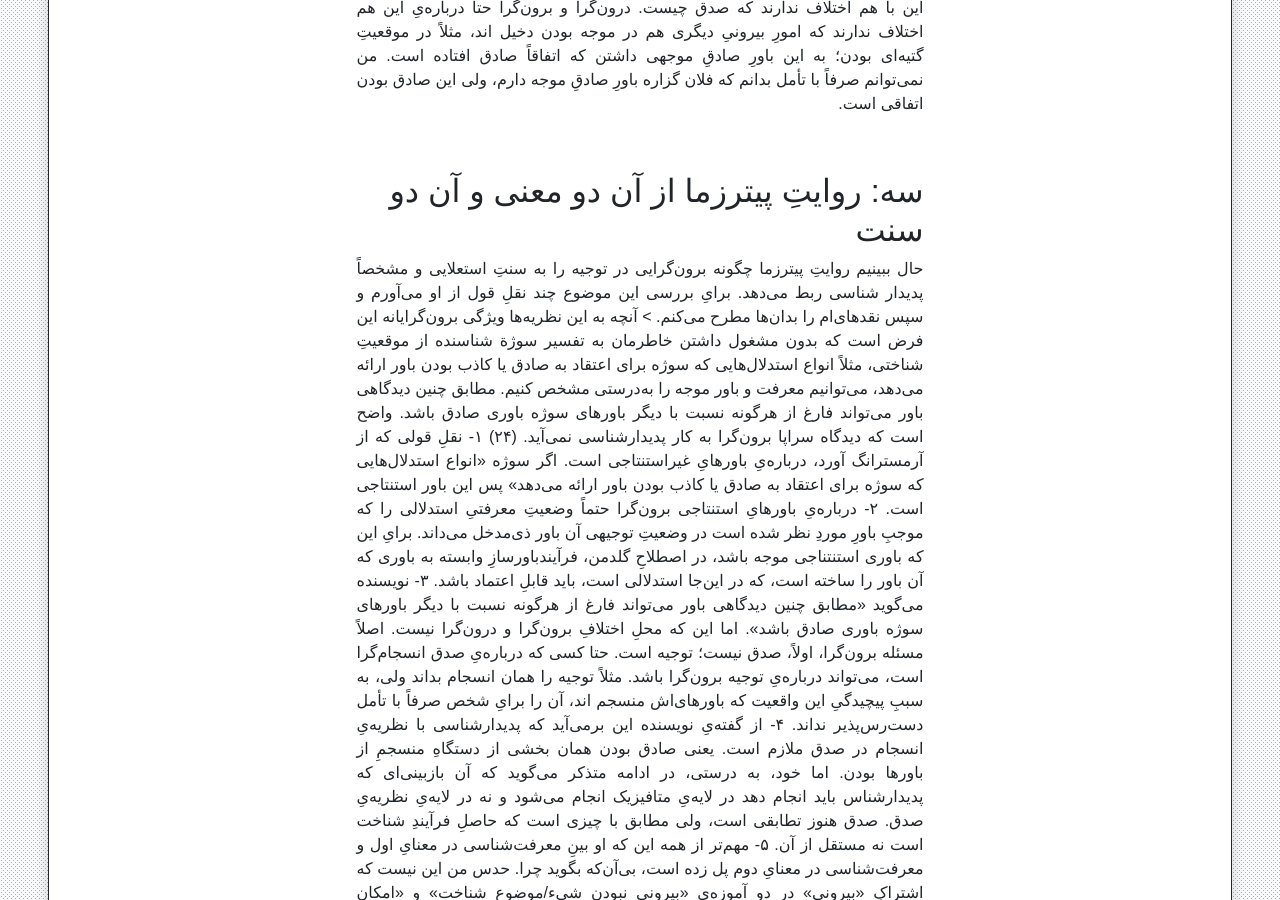
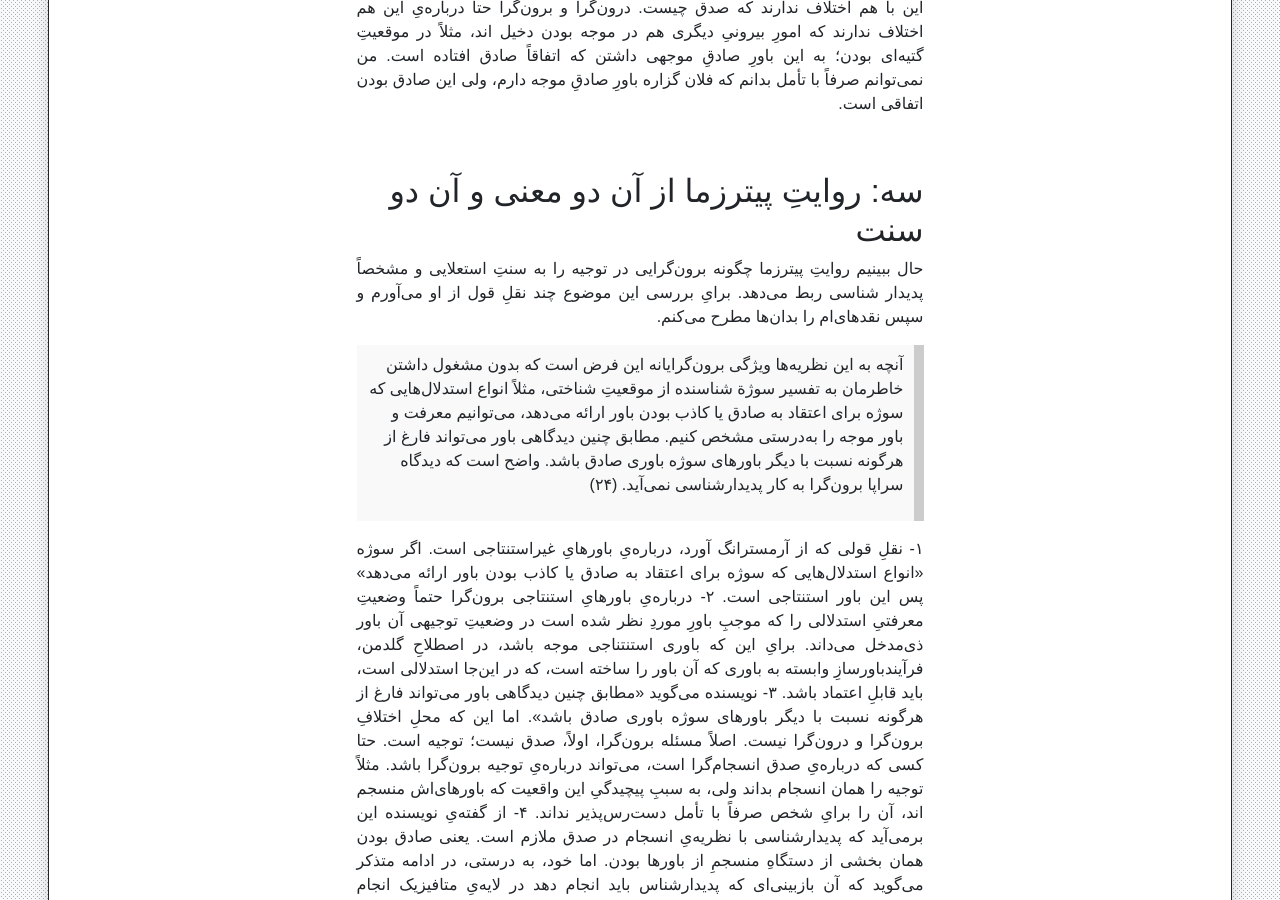
Before and after one commit to phicudemy/phicudemy.github.io, a Jekyll site: the page built from _posts/2024-08-02-perspevtive.md, in a window 1280 px wide and 900 px high, scrolled down 3147 px. Built offline with Jekyll 4.4.1, drawn with Linux system fonts in a browser that asks for light colours; comment, search, counter and statistics services are not loaded; a style sheet for code colours, icons or effects is not loaded; some of the changed text lies outside the part shown.

Commit message:
TinaCMS content update

```diff
--- a/_posts/2024-08-02-perspevtive.md
+++ b/_posts/2024-08-02-perspevtive.md
@@ -51,8 +51,9 @@ tags:
 ## سه: روایتِ پیترزما از آن دو معنی و آن دو سنت
 <p align="justify">
 حال ببینیم روایتِ پیترزما چگونه برون‌گرایی در توجیه را به سنتِ استعلایی و مشخصاً پدیدار شناسی ربط می‌دهد. برایِ بررسی این موضوع چند نقلِ قول از او می‌آورم و سپس نقدهای‌ام را بدان‌ها مطرح می‌کنم.
+</p>
 > آنچه به این نظریه‌ها ویژگی برون‌گرایانه این فرض است که بدون مشغول داشتن خاطرمان به تفسیر سوژة شناسنده از موقعیتِ شناختی، مثلاً انواع استدلال‌هایی که سوژه برای اعتقاد به صادق یا کاذب بودن باور ارائه می‌دهد، می‌توانیم معرفت و باور موجه را به‌درستی مشخص کنیم. مطابق چنین دیدگاهی باور می‌تواند فارغ از هرگونه نسبت با دیگر باورهای سوژه باوری صادق باشد. واضح است که دیدگاه سراپا برون‌گرا به کار پدیدارشناسی نمی‌آید. (۲۴)
-
+<p align="justify">
 ۱- نقلِ قولی که از آرمسترانگ آورد، درباره‌یِ باورهایِ غیراستنتاجی است. اگر سوژه «انواع استدلال‌هایی که سوژه برای اعتقاد به صادق یا کاذب بودن باور ارائه می‌دهد» پس این باور استنتاجی است.
 
 ۲- درباره‌یِ باورهایِ استنتاجی برون‌گرا حتماً وضعیتِ معرفتیِ استدلالی را که موجبِ باورِ موردِ نظر شده است در وضعیتِ توجیهی آن باور ذی‌مدخل می‌داند. برایِ این که باوری استنتناجی موجه باشد، در اصطلاحِ گلدمن، فرآیند‌باورسازِ وابسته به باوری که آن باور را ساخته است، که در این‌جا استدلالی است، باید قابلِ اعتماد باشد.
@@ -62,25 +63,29 @@ tags:
 ۴- از گفته‌یِ نویسنده این برمی‌آید که پدیدارشناسی با نظریه‌یِ انسجام در صدق ملازم است. یعنی صادق بودن همان بخشی از دستگاهِ‌ منسجمِ از باورها بودن. اما خود، به درستی، در ادامه متذکر می‌گوید که آن بازبینی‌ای که پدیدارشناس باید انجام دهد در لایه‌یِ متافیزیک انجام می‌شود و نه در لایه‌یِ نظریه‌یِ صدق. صدق هنوز تطابقی است، ولی مطابق با چیزی است که حاصلِ فرآیندِ شناخت است نه مستقل از آن.
 
 ۵- مهم‌تر از همه این که او بینِ معرفت‌شناسی در معنایِ اول و معرفت‌شناسی در معنایِ دوم پل زده است، بی‌آن‌که بگوید چرا. حدس من این نیست که اشتراکِ «بیرونی» در دو آموزه‌یِ «بیرونی نبودنِ شیء/موضوعِ شناخت» و «امکانِ بیرونی بودنِ توجیه» رهزنی کرده است و اولی را، که آموزه‌یِ اصلیِ پدیدارشناسی است، با دومی که آموزه‌یِ اصلی برون‌گرایی در توجیه است، خلط کرده است.
+</p>
 > چنین برون‌گرایانی استدلال می‌کنند که اگر می‌خواهیم به حقیقت و معرفت برسیم، باید تجربه‌ای شناختی را پشتِ سر بگذرانیم که مالکیت ما را بر حقیقت و معرفت به‌نحو مطلق تضمین کند. (۲۵)
-
+<p align="justify">
 ۲- نویسنده بارها از تعبیرِ «مالکیتِ حقیقت» سود می‌برد. من که طعنی در آن درک می‌کنم. من حرف‌اش را این‌گونه می‌شنوم. «فکر کرده اند حقیقت ملکِ طلق آنان است». جایِ دیگری می‌گوید «[هوسرل] می‌خواهد تجربة شناختی را از نظارت این ناظر-ناقد بیرونی برهاند». (ص. ۲۵) نمی‌دانم چرا برون‌گرایِ بیچاره که در پیِ تحلیلِ مفهومِ توجیه است، چون پلیسِ گشتاپو یا اس‌اس تصور می‌کند؟ جلوتر نویسنده خود اذعان دارد که هوسرل روی‌کردی خصمانه به برون‌گرایی دارد. این همان‌قدر ناموجه است که من بگویم: پدیدارشناس موجودی خودمحور است که متفرعنانه خود را دائرمدارِ عالمِ امکان می‌داند و سودایِ هم‌عنانی با خداوند را دارد در خلقِ جهان. پدیدارشناسی عینِ فرعونیت است.
 ۳- من نمی‌دانم نویسنده «به‌نحو مطلق تضمین کند» را از کجا آورده است. اگر منظور این است که برایِ موجه و به تبع معرفت بودن، باور باید خطاناپذیر باشد، هیچ ‌برون‌گرایی چنین نمی‌گوید. مثلاً اعتمادگرا می‌گوید برایِ موجه بودنِ باور کافی است که محصولِ فرآیندِ باورسازی باشد که در محیطِ باور‌آورنده، _اکثراً_ باورهایِ صادق تولید کند.
+</p>
 > برون‌گرایان عقیده دارند که این امکان علی‌الاصول وجود دارد که باوری بدونِ تایید دیگر باورهای فردِ باورمند به معرفت تبدیل شود. بنابراین، می‌توان گفت برون‌گرایی با چنین دیدگاهی موضوع مهم توجیه را به کلی نادیده می‌گیرد. (۲۵)
-
+<p align="justify">
 این را هر مبناگرایی می‌پذیرد. مبناگرایی دقیقاً این‌ آموزه است که ممکن است باوری موجه باشد نه به خاطرِ ارتباط‌اش با دیگر باورهایِ شخص؛ بلکه مثلاً تجربه‌ای آن را موجه کند. (و البته همچنین این آموزه که هر سلسله‌یِ باورهایِ موجهِ استنتاجی به باورهایِ مبنایی ختم می‌شوند). این آموزه در مقابلِ انسجام‌گرایی در توجیه قرار دارد که تنها ارتباط باوری با باورهایِ دیگر را توجیه‌بخش می‌داند. اغلبِ درون‌گرایان مبناگرا اند.
+</p>
 > در بخشِ نخست این فصل از دو دیدگاه کاملاً متفاوت دربارهٔ حقیقت صحبت کردم. یکی از این دیدگاه‌ها (برون‌گرایی) حقیقت را نوعی مایملک و معرفت را حالتی از هستی می‌داند که با آنچه حقیقت را می‌سازد نسبت دارد. دیدگاه دیگر (پدیدارشناسانه) حقیقت را چیزی می‌داند که ... نیروهای پژوهشی را درگیر خویش می‌سازد. (۶۵)
-
+<p align="justify">
 برون‌گرایی نظریه‌ای درباره‌یِ صدق نیست.
-
+</p>
 > مطابق تعریفی که واقع‌گرایان ... از ... صدق به دست می‌دهند، پرسش‌هایی در زمینة توجیه نه مجال طرح می‌یابند و نه امکان پاسخ. (۷۲)
-
+<p align="justify">
 واقع‌گرایی در صدق مانعِ نظریه‌یِ توجیه داشتن نیست.
 
 اما نشانه‌ای دیگر از این که بحث درباره‌یِ توجیه نیست. نویسنده می‌گوید که ایده‌آلیست واقع‌گرا را جزم‌اندیش، ساده‌لوح، و انتزاعی می‌داند. چون به ترتیب، قائل است به نظریه‌یِ تطابقیِ صدق، باور دارد که قوایِ شناختی‌اش او را قادر می‌کنند که واقع را بشناسد ولی به این که چگونه این به این باورها رسیده است سربازمی‌زند، و از «روند وحدت‌بخشی خودابژه‌سازی» غافل است. (۳-۴۲) این‌ها هیچ‌کدام ناظر به توجیه نیستند.
 
 می‌توانم ادعا کنم نویسنده هرجا از «برون‌گرایی» یاد کرده تقریری بسیار نادرست از آن به دست داده است. یا به اشتباه آن را نظریه‌ای درباره‌یِ صدق دانسته، یا آن را در تقابل با انسجام‌گرایی دانسته، یا مرتکبِ اشتباه‌هایی در همین سطح اساسی شده است.
 </p>
+
 <br>
 
 ## چهار: راه‌هایِ نرفته در پاسخ به شک‌گرایی و چگونگیِ ادراک
@@ -153,7 +158,7 @@ tags:
 
 نویسنده این دوگانه را برناگذشتنی می‌داند: ۱- مفاهیم از پیش در ذهن موجود اند و هیچ مابه‌ازایی در داده‌هایی که به‌آن‌ها اطلاق می‌شوند ندارند. ۲- مفاهیم ناظر به ویژگی‌هایی اند که موضوع‌هایِ تجربه واجدِ آن‌ها اند و با انتزاع از تجربه به دست می‌آیند. اما حالتِ سومی هم وجود دارد: مفاهیم «از پیش» در ذهن وجود دارند ولی موفق بودن در اطلاقِ مفاهیم نشانة آن است که موضوعِ شناخت ویژگی‌هایی دارد که قرابتی با آن مفاهیم دارند. موفق نبودن چنین اطلاق‌هایی هم نشان می‌دهد قرابتِ پیش‌گفته محقق نیست. در این صورت می‌توان هم واقعیتِ شیءِ بیرونی را پذیرفت و هم امکانِ معرفت بدان را.
 </p>
-
+<br>
 ## پنج: درسی که آموختم
 <p align="justify">
 اگر من درست گفته باشم، پیترزما که در سنتِ خود آن‌‌قدر مبرز هست که جای‌گاهی دانشگاهی درخور، تورنتو، داشته باشد و کتاب‌اش را انتشاراتی بسیار معتبر، آکسفورد، چاپ کند، درباره‌یِ مفاهیمِ اولیه‌یِ سنتِ فلسفی‌ای دیگر، و حتا این که اصلاً به چه پرسشی می‌پردازد، دچارِ اشتباه‌هایی آشکار شده است. جالب‌تر این که، تا جایی که من می‌فهمم، آن‌چه نویسنده درباره‌یِ معرفت‌شناسیِ تحلیلی گفته است، نقشی در مدعاهایِ اصلیِ او ندارد و خطاهایِ او در تقریر سنتِ رقیب آسیبی به آموزه‌هایِ اصلی‌اش نمی‌زند.
```
